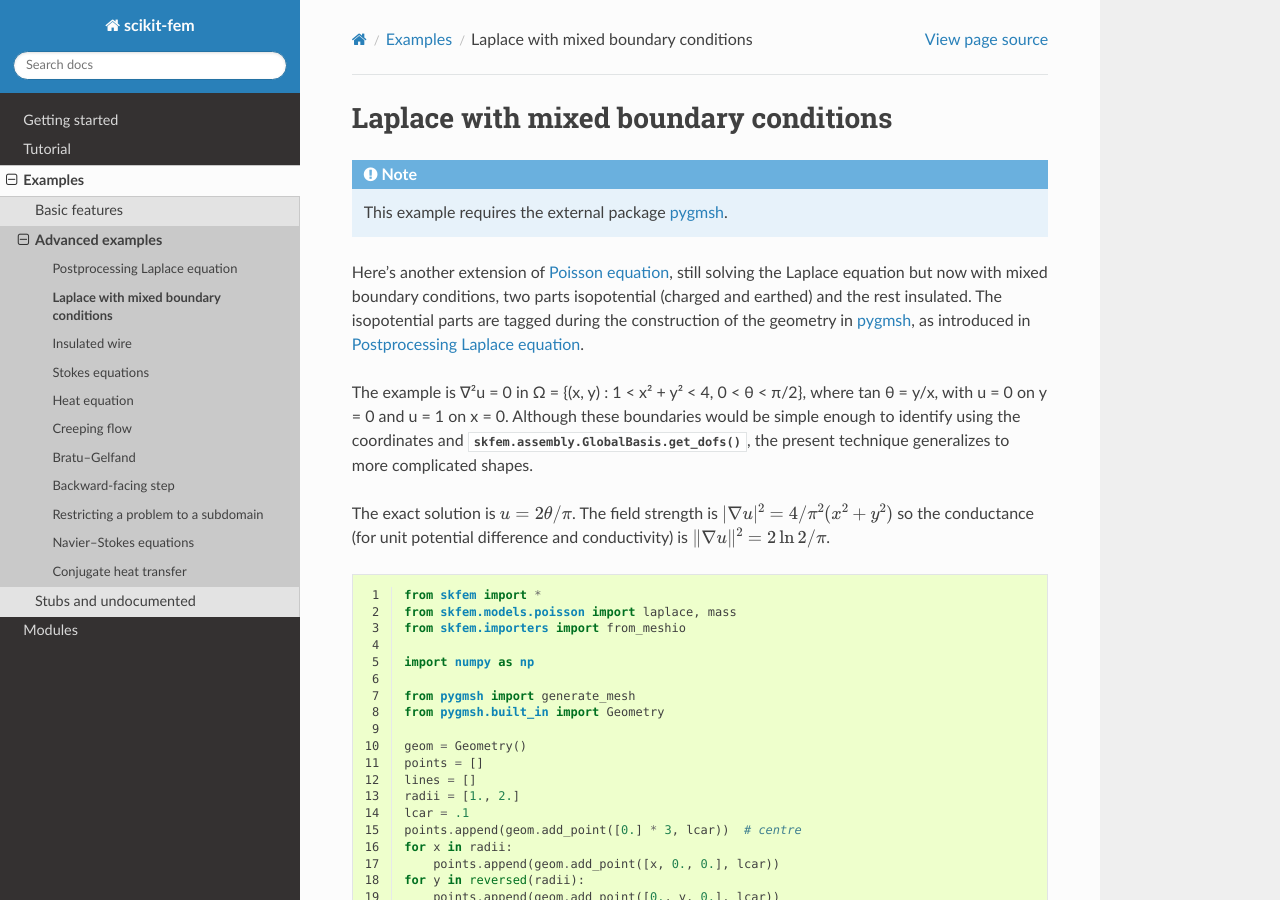
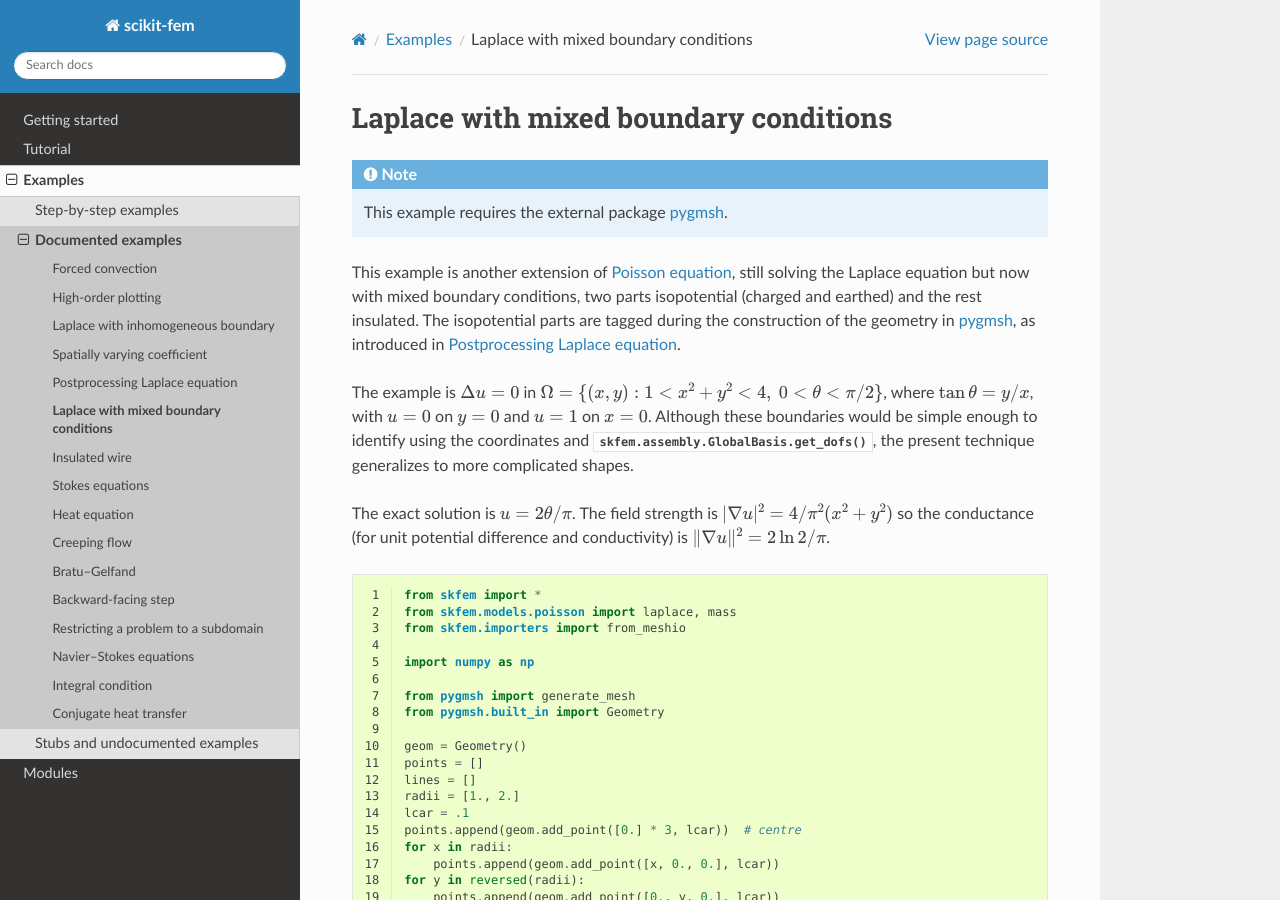
Before and after one commit to kinnala/scikit-fem, a Sphinx documentation site: the page built from docs/examples/ex13.rst, in a window 1280 px wide and 900 px high. Built offline with Sphinx 7.4.7 and the Read the Docs theme 2.0.0, drawn with Linux system fonts in a browser that asks for light colours.

```diff
--- a/docs/examples/ex05.rst
+++ b/docs/examples/ex05.rst
@@ -12,6 +14,8 @@ for the Laplace operator.
 In this example, :math:`\Gamma` is the right boundary of the unit square
 and the solution satisfies :math:`u=0` on the bottom boundary
 and :math:`\nabla u \cdot \boldsymbol{n} = 0` on the rest of the boundaries.
+The constraint is introduced via a Lagrange multiplier leading
+to a saddle point system.
 
 .. figure:: ex05_solution.png
 
--- a/docs/examples/ex13.rst
+++ b/docs/examples/ex13.rst
@@ -5,17 +5,18 @@ Laplace with mixed boundary conditions
 
    This example requires the external package `pygmsh <https://pypi.org/project/pygmsh/>`_.
 
-Here's another extension of :ref:`poisson`, still solving the Laplace equation
-but now with mixed boundary conditions, two parts isopotential (charged and
-earthed) and the rest insulated. The isopotential parts are tagged during the
-construction of the geometry in `pygmsh <https://pypi.org/project/pygmsh/>`_, as
-introduced in :ref:`postprocess`.
+This example is another extension of :ref:`poisson`, still solving the Laplace
+equation but now with mixed boundary conditions, two parts isopotential (charged
+and earthed) and the rest insulated. The isopotential parts are tagged during
+the construction of the geometry in `pygmsh
+<https://pypi.org/project/pygmsh/>`_, as introduced in :ref:`postprocess`.
 
-The example is ∇²u = 0 in Ω = {(x, y) : 1 < x² + y² < 4, 0 < θ < π/2}, where tan
-θ = y/x, with u = 0 on y = 0 and u = 1 on x = 0. Although these boundaries would
-be simple enough to identify using the coordinates and
-:meth:`skfem.assembly.GlobalBasis.get_dofs`, the present technique generalizes
-to more complicated shapes.
+The example is :math:`\Delta u = 0` in
+:math:`\Omega=\{(x,y):1<x^2+y^2<4,~0<\theta<\pi/2\}`, where :math:`\tan \theta =
+y/x`, with :math:`u = 0` on :math:`y = 0` and :math:`u = 1` on :math:`x =
+0`. Although these boundaries would be simple enough to identify using the
+coordinates and :meth:`skfem.assembly.GlobalBasis.get_dofs`, the present
+technique generalizes to more complicated shapes.
 
 The exact solution is :math:`u = 2 \theta / \pi`. The field strength is :math:`|\nabla u|^2 = 4 / \pi^2 (x^2 + y^2)`
 so the conductance (for unit potential difference and conductivity) is
--- a/docs/learning.rst
+++ b/docs/learning.rst
@@ -6,24 +6,25 @@ Examples
 This page includes all examples contained in the source
 code distribution.
 
-Basic features
-##############
+Step-by-step examples
+#####################
 
 .. toctree::
 
    examples/ex01.rst
    examples/ex02.rst
+   examples/ex21.rst
+
+
+Documented examples
+###################
+
+.. toctree::
+
+   examples/ex25.rst
    examples/ex06.rst
    examples/ex14.rst
    examples/ex16.rst
-   examples/ex21.rst
-   examples/ex25.rst
-
-Advanced examples
-#################
-
-.. toctree::
-
    examples/ex12.rst
    examples/ex13.rst
    examples/ex17.rst
@@ -34,15 +35,15 @@ Advanced examples
    examples/ex24.rst
    examples/ex26.rst
    examples/ex27.rst
+   examples/ex05.rst
    examples/ex28.rst
 
-Stubs and undocumented
-######################
+Stubs and undocumented examples
+###############################
 
 .. toctree::
 
    examples/ex03.rst
-   examples/ex05.rst
    examples/ex07.rst
    examples/ex08.rst
    examples/ex09.rst
```
Also changed, not shown: other parts of docs/examples/ex05.rst (+2 -0 lines), docs/tutorial.rst (+49 -7 lines).
